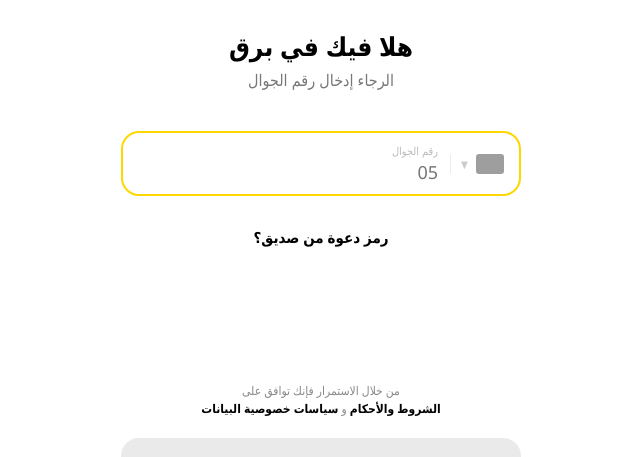
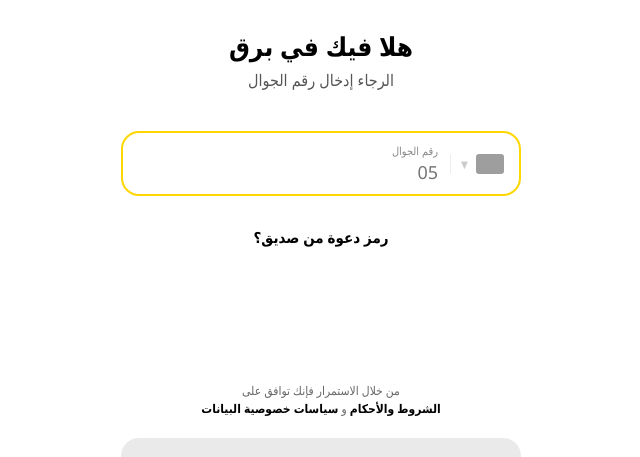
Before and after one commit to WWW-Alhnani-COM/BQRA, a website: page index.html in a window 1280 px wide. Shown: the part 236-693 px from the top of the page, 319-959 px from the left. Drawn offline with Linux system fonts and the light colour scheme; grey boxes are pictures that could not be loaded.

Commit message:
Update index.html

```diff
--- a/index.html
+++ b/index.html
@@ -40,18 +40,18 @@
         .logo-section { margin-top: 60px; margin-bottom: 30px; }
         .sparkle-logo { width: 80px; height: auto; display: block; }
         .welcome-text h1 { font-size: 26px; font-weight: 700; color: #000; margin-bottom: 5px; text-align: center; }
-        .welcome-text p { color: #777; font-size: 16px; margin-bottom: 40px; text-align: center; }
+        .welcome-text p { color: #555; font-size: 16px; margin-bottom: 40px; text-align: center; }
         .input-group { width: 100%; border: 2px solid #FFD700; border-radius: 18px; padding: 10px 15px; display: flex; align-items: center; flex-direction: row; transition: border-color 0.3s; }
         .country-selector { display: flex; align-items: center; gap: 8px; padding-left: 10px; border-left: 1px solid #eee; margin-left: 12px; }
         .flag-icon { width: 28px; height: 20px; object-fit: cover; border-radius: 3px; }
         .arrow-down { font-size: 10px; color: #ccc; }
         .input-wrapper { flex: 1; display: flex; flex-direction: column; text-align: right; }
-        .input-wrapper label { font-size: 11px; color: #bbb; margin-bottom: 2px; }
+        .input-wrapper label { font-size: 11px; color:  #888 ; margin-bottom: 2px; }
         .input-wrapper input { border: none; outline: none; font-size: 18px; color: #333; background: transparent; font-weight: 500; text-align: right; }
         .referral-section { margin-top: 30px; width: 100%; text-align: center; }
         .referral-section a { text-decoration: none; color: #000; font-weight: 600; font-size: 15px; }
         .bottom-section { margin-top: auto; width: 100%; text-align: center; padding-bottom: 30px; }
-        .terms-text { font-size: 12px; color: #888; margin-bottom: 20px; line-height: 1.5; }
+        .terms-text { font-size: 12px; color: #666; margin-bottom: 20px; line-height: 1.5; }
         .terms-text span { color: #000; font-weight: bold; }
         .btn-continue { width: 100%; padding: 16px; border-radius: 18px; border: none; background-color: #EAEAEA; color: #B0B0B0; font-size: 18px; font-weight: bold; cursor: not-allowed; transition: all 0.3s ease; }
         .btn-continue.active { background-color: #000; color: #fff; cursor: pointer; }
@@ -61,7 +61,8 @@
 
     <div class="app-container">
         <div class="logo-section">
-            <img src="barq.png" alt="شعار تطبيق برق" class="sparkle-logo" id="logoImg">
+            <img src="barq.png" alt="شعار تطبيق برق" class="sparkle-logo" id="logoImg" width="80" height="80">
+
         </div>
 
         <div class="welcome-text">
```
